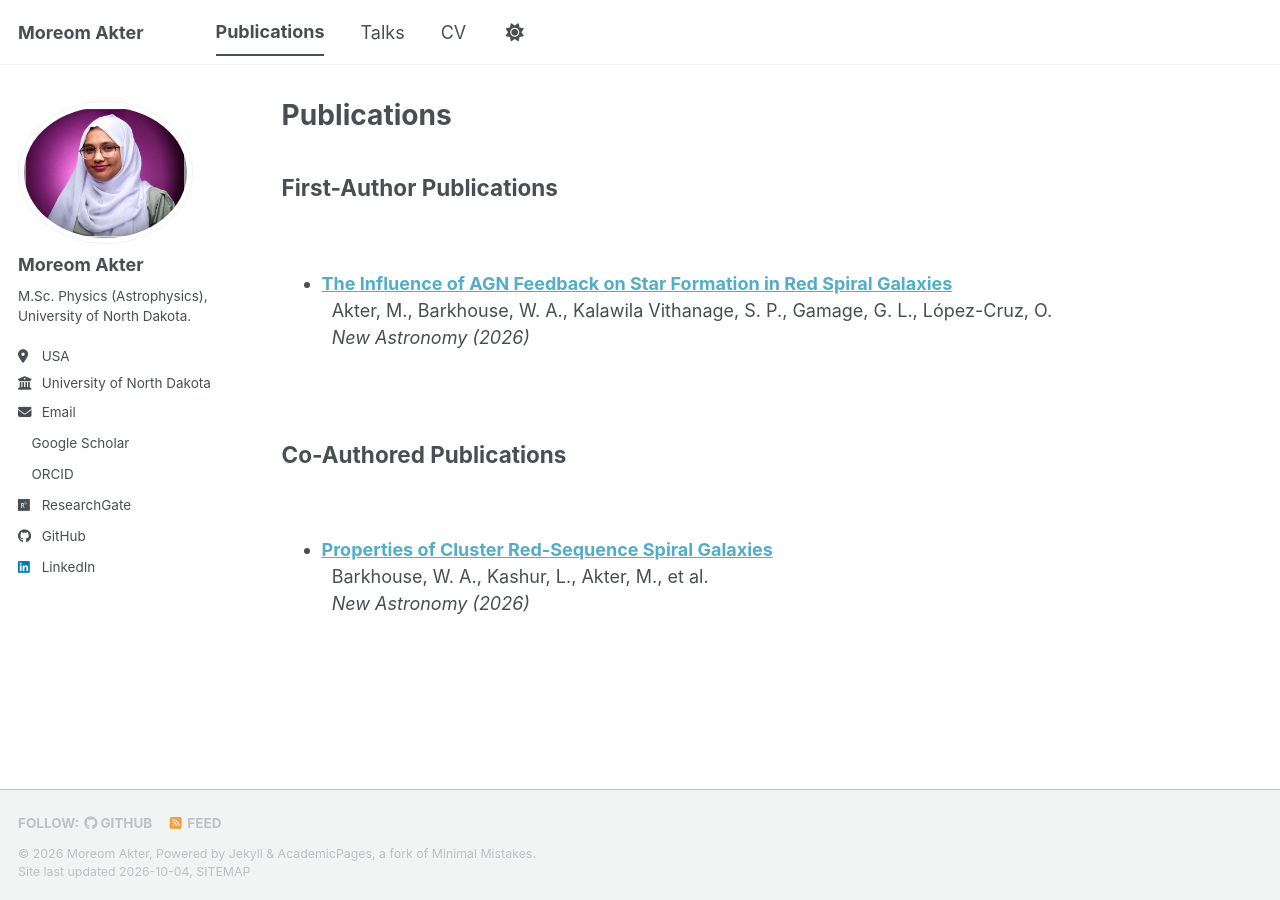
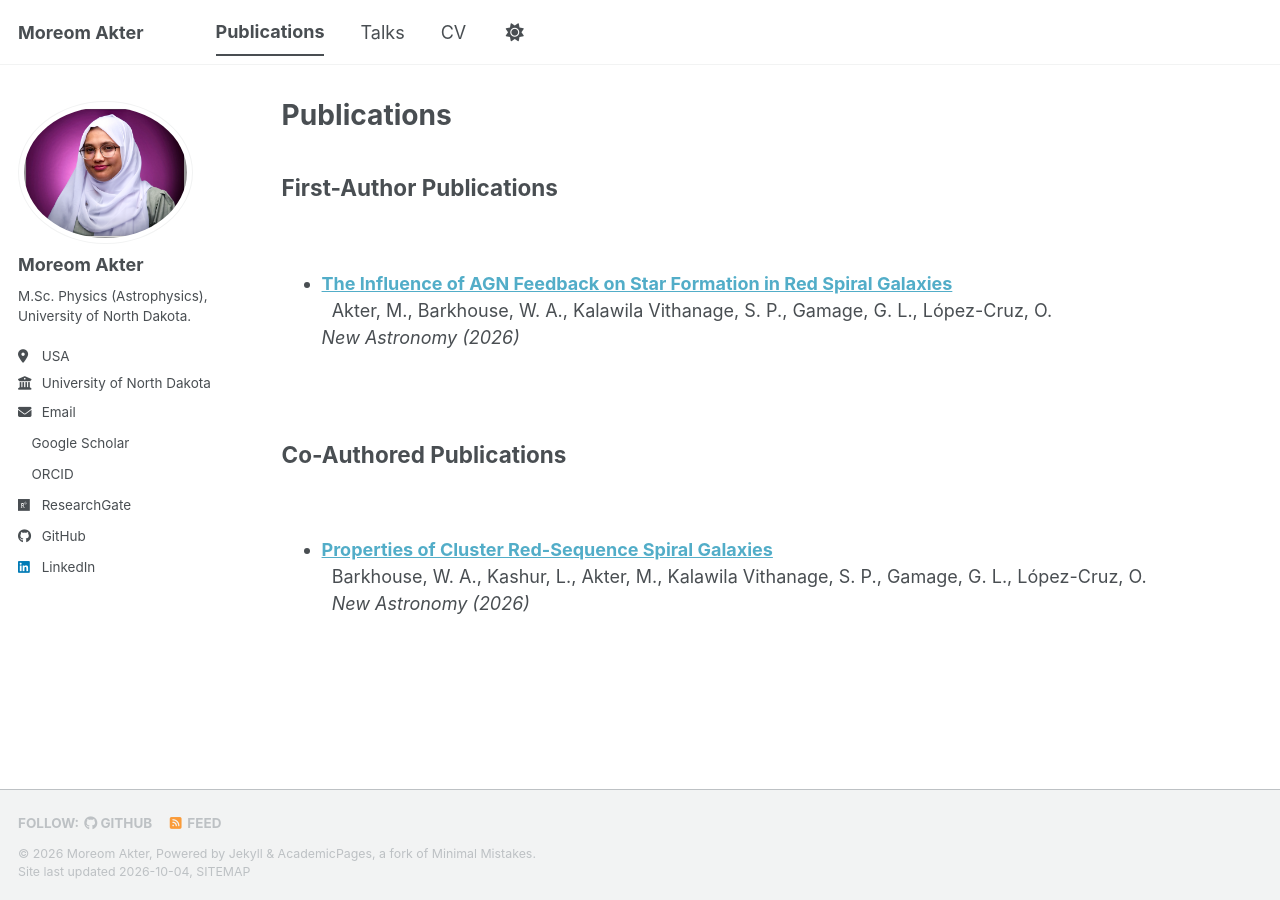
Before and after one commit to Moreom/Moreom.github.io, a Jekyll site: the page built from _pages/publications.md, in a window 1280 px wide. Built offline with Jekyll 4.4.1, drawn with Linux system fonts in a browser that asks for light colours; a style sheet for code colours, icons or effects is not loaded.

Commit message:
Update author list in publications.md

```diff
--- a/_pages/publications.md
+++ b/_pages/publications.md
@@ -14,8 +14,7 @@ author_profile: true
 <strong>The Influence of AGN Feedback on Star Formation in Red Spiral Galaxies</strong>
 </a><br>
 
-Akter, M., Barkhouse, W. A., Kalawila Vithanage, S. P., Gamage, G. L., López-Cruz, O.<br>
-
+Akter, M., Barkhouse, W. A., Kalawila Vithanage, S. P., Gamage, G. L., López-Cruz, O. <br>
 <em>New Astronomy (2026)</em>
 </li>
 </ul>
@@ -28,7 +27,7 @@ Akter, M., Barkhouse, W. A., Kalawila Vithanage, S. P., Gamage, G. L., López-Cr
 <strong>Properties of Cluster Red-Sequence Spiral Galaxies</strong>
 </a><br>
 
-Barkhouse, W. A., Kashur, L., Akter, M., et al.<br>
+Barkhouse, W. A., Kashur, L., Akter, M., Kalawila Vithanage, S. P., Gamage, G. L., López-Cruz, O. <br>
 
 <em>New Astronomy (2026)</em>
 </li>
```
